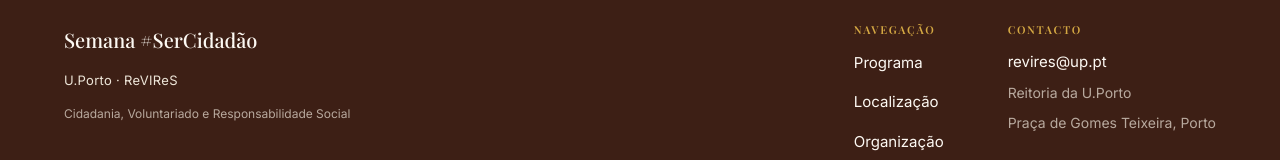
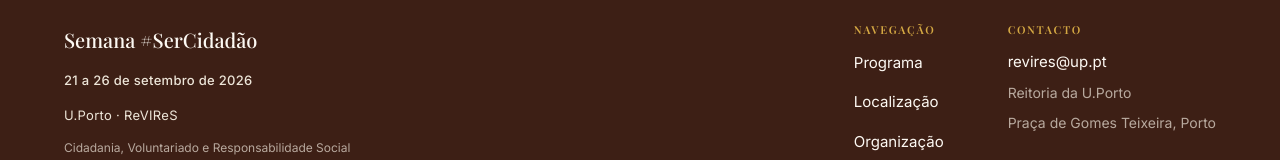
Before and after one commit to mmroch4/semana-do-voluntariado, a Next.js app: page /programa in a window 1280 px wide. Shown: the part 4767-4927 px from the top of the page. Built offline with nearby package versions, Linux system fonts and the light colour scheme; no server answers; a web font is replaced by a local one.

Commit message:
feat: add event dates to footer

```diff
--- a/src/components/layout/Footer.tsx
+++ b/src/components/layout/Footer.tsx
@@ -16,6 +16,9 @@
           <div className="flex flex-col gap-3.5 md:flex-1">
             <p className="m-0 font-display text-[1.25rem] font-medium text-text-inverse">
               {f.brandName}
+            </p>
+            <p className="m-0 text-[0.8125rem] font-medium tracking-[0.3px] text-surface-alt">
+              {f.dates}
             </p>
             <p className="text-[0.8125rem] tracking-[0.3px] text-surface-alt">{f.org}</p>
             <p className="text-xs leading-normal text-text-on-dark-muted">{f.tagline}</p>
--- a/src/lib/content/dictionaries/en.ts
+++ b/src/lib/content/dictionaries/en.ts
@@ -24,6 +24,7 @@
     },
     footer: {
       brandName: "Semana #SerCidadão",
+      dates: "21–26 September 2026",
       org: "U.Porto · ReVIReS",
       tagline: "Citizenship, Volunteering and Social Responsibility",
       navLabel: "Navigation",
--- a/src/lib/content/dictionaries/pt.ts
+++ b/src/lib/content/dictionaries/pt.ts
@@ -24,6 +24,7 @@
     },
     footer: {
       brandName: "Semana #SerCidadão",
+      dates: "21 a 26 de setembro de 2026",
       org: "U.Porto · ReVIReS",
       tagline: "Cidadania, Voluntariado e Responsabilidade Social",
       navLabel: "Navegação",
--- a/src/lib/content/types.ts
+++ b/src/lib/content/types.ts
@@ -83,6 +83,8 @@
   nav: Record<PageKey, string>;
   footer: {
     brandName: string;
+    /** Event dates, always shown under the brand name (e.g. "21 a 26 de setembro de 2026"). */
+    dates: string;
     org: string;
     tagline: string;
     navLabel: string;
```
